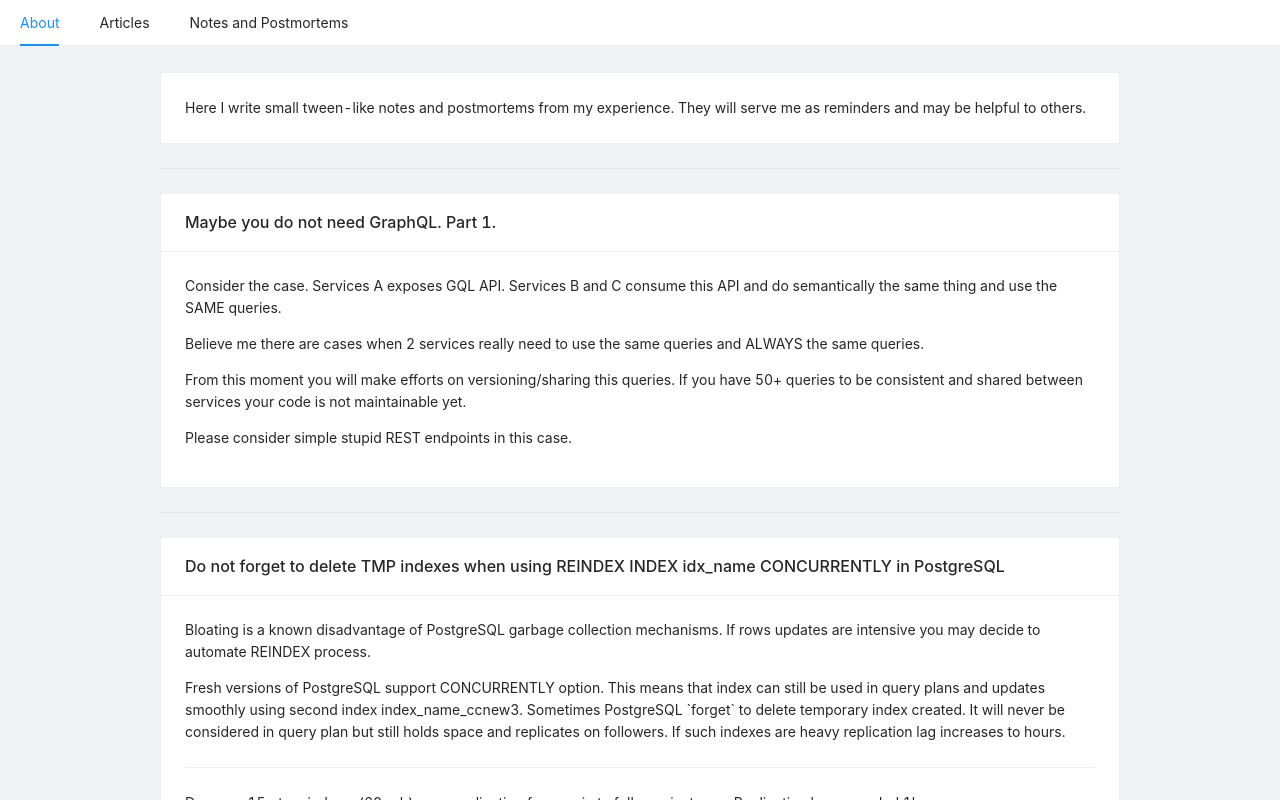
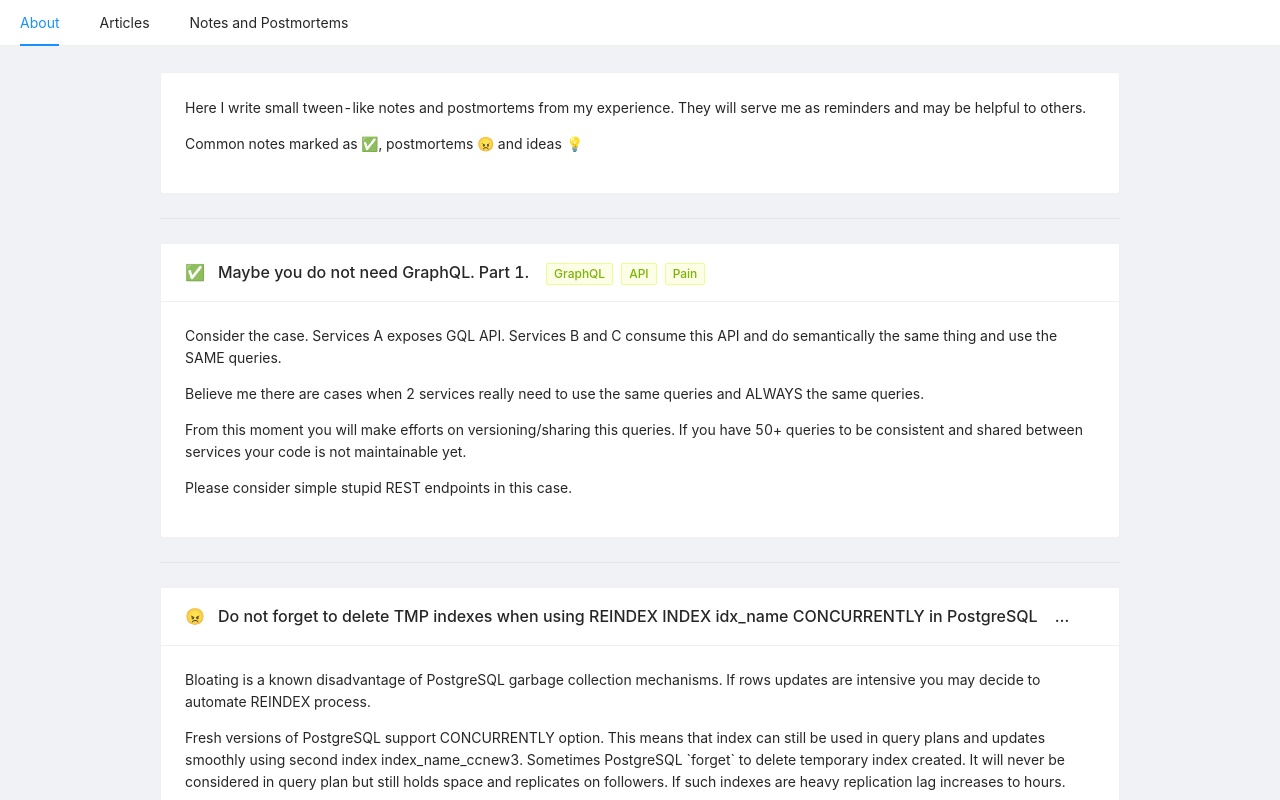
Before and after one commit to z0s0/z0s0, a Next.js app: page /notes in a window 1280 px wide. Shown: the top 800 px of the page. Built offline with nearby package versions, Linux system fonts and the light colour scheme.

Commit message:
emojis and tags

```diff
--- a/package.json
+++ b/package.json
@@ -11,6 +11,7 @@
     "antd": "^4.13.1",
     "next": "10.0.5",
     "react": "17.0.1",
-    "react-dom": "17.0.1"
+    "react-dom": "17.0.1",
+    "react-markdown": "^5.0.3"
   }
 }
--- a/pages/notes.js
+++ b/pages/notes.js
@@ -4,7 +4,12 @@ import {Divider} from 'antd'
 
 import {Note, Notes} from '../src/note'
 
-const pageDescriptionText = "Here I write small tween-like notes and postmortems from my experience. They will serve me as reminders and may be helpful to others."
+const pageDescriptionText =
+  <article>
+    <p>Here I write small tween-like notes and postmortems from my experience. They will serve me as reminders and may be helpful to others.</p>
+    <p>Common notes marked as ✅, postmortems 😠 and ideas 💡</p>
+  </article>
+
   export default () =>
     <div>
         <PageDescription children={pageDescriptionText}/>
--- a/src/note.js
+++ b/src/note.js
@@ -1,10 +1,34 @@
 import React from 'react'
-import {Card, Divider} from 'antd'
+import {Card, Divider, Tag} from 'antd'
 
+const Emoji = props => (
+    <span
+      className="emoji"
+      role="img"
+      aria-label={props.label ? props.label : ""}
+      aria-hidden={props.label ? "false" : "true"}
+    >
+      {props.symbol}
+    </span>
+  )
+export const NoteType = ({type}) => {
+    return(
+        <span style={{minHeight: "20px", minWidth: "20px", borderRadius: "50px"}}>
+            <Emoji symbol={type === "postmortem" ? "😠" : type === "note" ? "✅" : "💡"}/>
+        </span>
+    )
+}
 export const Note = ({title, type, text, tags, result}) =>{
     const conclusion = type === "postmortem" ? "Damage" : "Conclusion"
   return (
-      <Card title={title}>
+      <Card title={
+          <span>
+            <NoteType type={type}/> &nbsp;&nbsp;
+            {title}
+            &nbsp;&nbsp;&nbsp;&nbsp;
+            {tags && tags.map((tag, idx) => <Tag color="lime" children={tag} key={idx}/>)}
+          </span>
+      }>
           {text}
 
           {result &&
@@ -16,7 +40,6 @@ export const Note = ({title, type, text, tags, result}) =>{
       </Card>
   )
 }
-
 
 export const Notes = [
     {
@@ -55,10 +78,12 @@ export const Notes = [
         text: <article>
             <p>Code was tested without CONCURRENTLY option and PostgreSQL exception was missed</p>
         </article>,
-        result: "View was out of sync from query for 1 month before we spotted the problem"
+        result: "View was out of sync from query for 1 month before we spotted the problem",
+        tags: ["PostgreSQL"]
     },
     {
         type: "idea",
+        tags: ["KV Databases", "ElasticSearch"],
         title: "Use ElasticSearch as dummy key-value database",
         text: <article>
           <p>We had a very specific task— find a distributed fault-tolerant K/V storage for large JSON documents with high read RPS.</p>
@@ -74,6 +99,7 @@ export const Notes = [
     {
         type: "postmortem",
         title: "Never use Erlang's odbc if you need its streaming API",
+        tags: ["Erlang", "Pain"],
         text: <article>
             <p>Sometimes ODBC is the only way to connect to a database which is not popular in Elixir/Erlang world
                Apache Impala in my case. Usually a lot of data is stored in Hadoop :).
```
Also changed, not shown: 1 other file (tests, documents, lock files or other folders).
